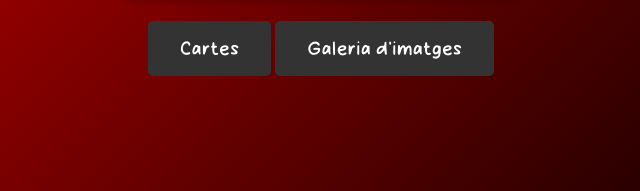
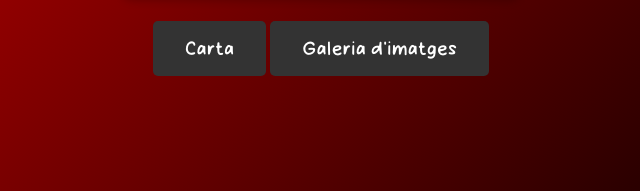
Before and after one commit to DavidHS123/Web-berta, a plain HTML site: page index.html in a window 1280 px wide. Shown: the part 585-776 px from the top of the page, 319-959 px from the left. Drawn offline with Linux system fonts and the light colour scheme.

Commit message:
Update index.html

```diff
--- a/index.html
+++ b/index.html
@@ -12,7 +12,7 @@
             <h1>Benvinguts a l'aniversari de la Berta!</h1>
             <img src="imatges/imatge2.jpg" alt="Imatge de Benvinguda" class="welcome-image">
             <div>
-                <button onclick="window.location.href='carta.html'">Cartes</button>
+                <button onclick="window.location.href='carta.html'">Carta</button>
                 <button onclick="window.location.href='galeria.html'">Galeria d'imatges</button>
             </div>
         </div>
```
